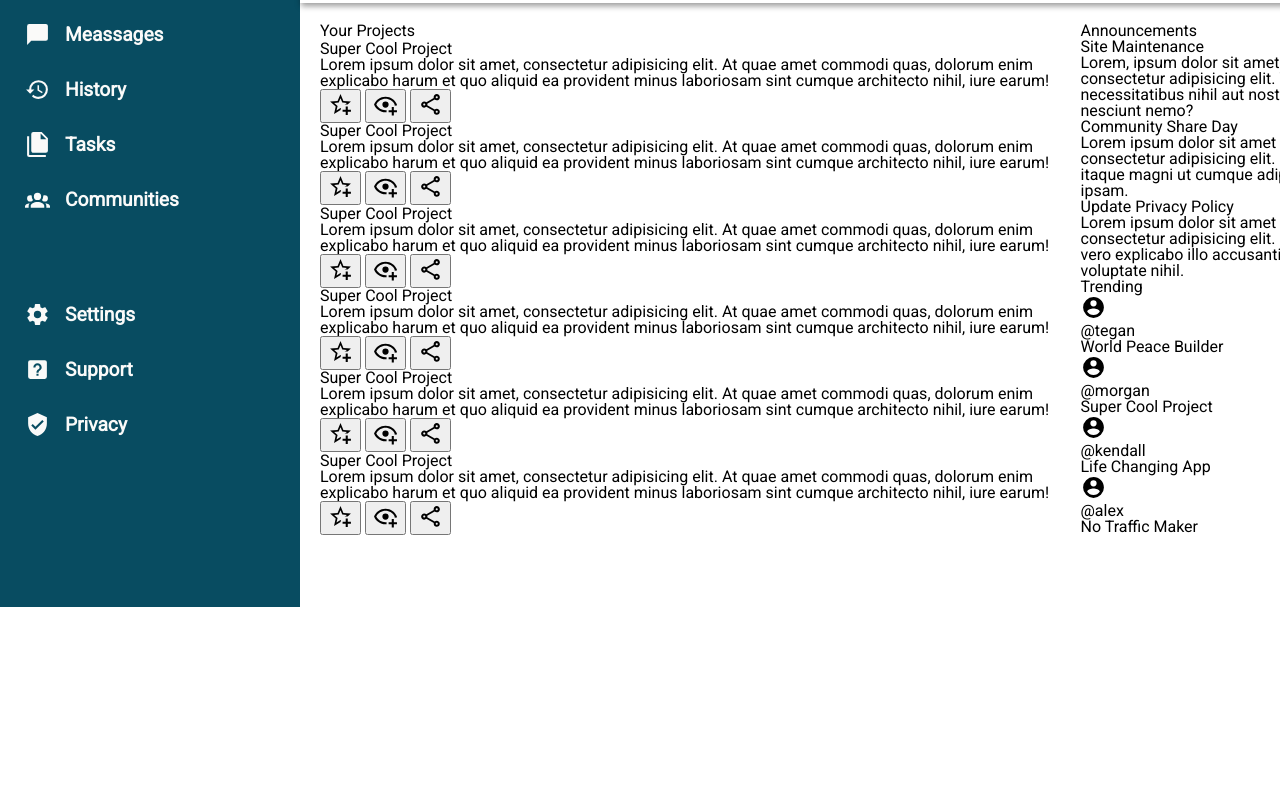
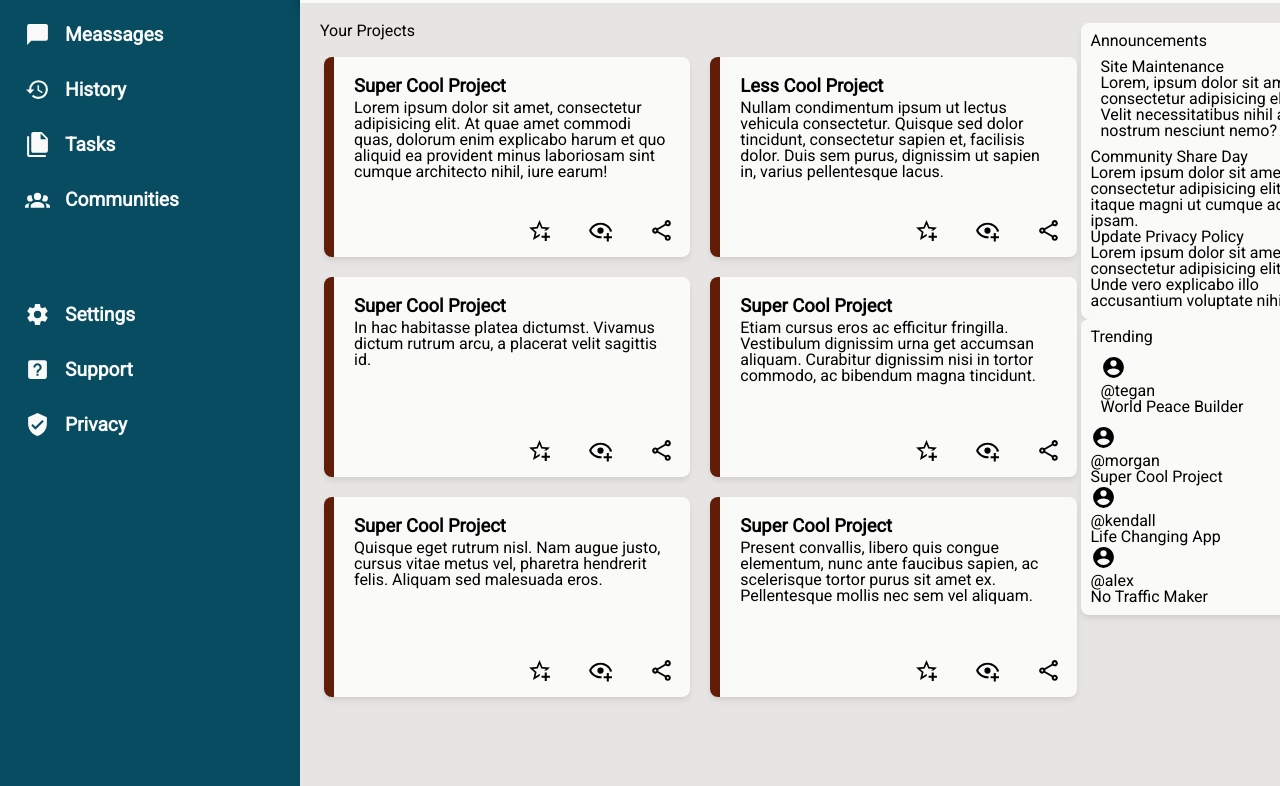
Before and after one commit to arsharora017/odin-admin_dashboard, a plain HTML site: page index.html in a window 1280 px wide. Shown: the part 193-979 px from the top of the page. Before the commit the page ends 800 px from the top, so only its background shows below. Drawn offline with Linux system fonts and the light colour scheme.

Commit message:
Create cards layout  and add use flexbox to align the elements inside the card.

```diff
--- a/index.html
+++ b/index.html
@@ -230,14 +230,15 @@
         <!-- Projects Container -->
         <main>
           <div class="projects-container">
-            <div>
-              <h3>Your Projects</h3>
-            </div>
+            <h3 class="heading">Your Projects</h3>
 
             <!-- defining projects in article -->
-            <article class="cards">
+            <article class="project-cards">
               <!-- Project cards -->
+
+              <!-- Card 1 -->
               <div class="card">
+                <div>
                   <h3>Super Cool Project</h3>
                   <p>
                     Lorem ipsum dolor sit amet, consectetur adipisicing elit. At
@@ -245,7 +246,9 @@
                     aliquid ea provident minus laboriosam sint cumque architecto
                     nihil, iure earum!
                   </p>
-                <div>
+                </div>
+
+                <div class="actions">
                   <button>
                     <svg viewBox="0 0 24 24">
                       <title>star-plus-outline</title>
@@ -275,15 +278,20 @@
                   </button>
                 </div>
               </div>
+
+              <!-- card 2 -->
               <div class="card">
-                <h3>Super Cool Project</h3>
+                <div>
+                  <h3>Less Cool Project</h3>
                   <p>
-                  Lorem ipsum dolor sit amet, consectetur adipisicing elit. At
-                  quae amet commodi quas, dolorum enim explicabo harum et quo
-                  aliquid ea provident minus laboriosam sint cumque architecto
-                  nihil, iure earum!
+                    Nullam condimentum ipsum ut lectus vehicula consectetur.
+                    Quisque sed dolor tincidunt, consectetur sapien et,
+                    facilisis dolor. Duis sem purus, dignissim ut sapien in,
+                    varius pellentesque lacus.
                   </p>
-                <div>
+                </div>
+
+                <div class="actions">
                   <button>
                     <svg viewBox="0 0 24 24">
                       <title>star-plus-outline</title>
@@ -313,15 +321,18 @@
                   </button>
                 </div>
               </div>
+
+              <!-- card 3 -->
               <div class="card">
+                <div>
                   <h3>Super Cool Project</h3>
                   <p>
-                  Lorem ipsum dolor sit amet, consectetur adipisicing elit. At
-                  quae amet commodi quas, dolorum enim explicabo harum et quo
-                  aliquid ea provident minus laboriosam sint cumque architecto
-                  nihil, iure earum!
+                    In hac habitasse platea dictumst. Vivamus dictum rutrum
+                    arcu, a placerat velit sagittis id.
                   </p>
-                <div>
+                </div>
+
+                <div class="actions">
                   <button>
                     <svg viewBox="0 0 24 24">
                       <title>star-plus-outline</title>
@@ -348,15 +359,19 @@
                   </button>
                 </div>
               </div>
+
+              <!-- card 4 -->
               <div class="card">
+                <div>
                   <h3>Super Cool Project</h3>
                   <p>
-                  Lorem ipsum dolor sit amet, consectetur adipisicing elit. At
-                  quae amet commodi quas, dolorum enim explicabo harum et quo
-                  aliquid ea provident minus laboriosam sint cumque architecto
-                  nihil, iure earum!
+                    Etiam cursus eros ac efficitur fringilla. Vestibulum
+                    dignissim urna get accumsan aliquam. Curabitur dignissim
+                    nisi in tortor commodo, ac bibendum magna tincidunt.
                   </p>
-                <div>
+                </div>
+
+                <div class="actions">
                   <button>
                     <svg viewBox="0 0 24 24">
                       <title>star-plus-outline</title>
@@ -383,15 +398,19 @@
                   </button>
                 </div>
               </div>
+
+              <!-- card 5 -->
               <div class="card">
+                <div>
                   <h3>Super Cool Project</h3>
                   <p>
-                  Lorem ipsum dolor sit amet, consectetur adipisicing elit. At
-                  quae amet commodi quas, dolorum enim explicabo harum et quo
-                  aliquid ea provident minus laboriosam sint cumque architecto
-                  nihil, iure earum!
+                    Quisque eget rutrum nisl. Nam augue justo, cursus vitae
+                    metus vel, pharetra hendrerit felis. Aliquam sed malesuada
+                    eros.
                   </p>
-                <div>
+                </div>
+
+                <div class="actions">
                   <button>
                     <svg viewBox="0 0 24 24">
                       <title>star-plus-outline</title>
@@ -418,15 +437,19 @@
                   </button>
                 </div>
               </div>
+
+              <!-- card 6 -->
               <div class="card">
+                <div>
                   <h3>Super Cool Project</h3>
                   <p>
-                  Lorem ipsum dolor sit amet, consectetur adipisicing elit. At
-                  quae amet commodi quas, dolorum enim explicabo harum et quo
-                  aliquid ea provident minus laboriosam sint cumque architecto
-                  nihil, iure earum!
+                    Present convallis, libero quis congue elementum, nunc ante
+                    faucibus sapien, ac scelerisque tortor purus sit amet ex.
+                    Pellentesque mollis nec sem vel aliquam.
                   </p>
-                <div>
+                </div>
+
+                <div class="actions">
                   <button>
                     <svg viewBox="0 0 24 24">
                       <title>star-plus-outline</title>
@@ -460,7 +483,7 @@
           <!-- Announcements and Trending -->
           <div>
             <!-- Announcements section -->
-            <div class="announcements">
+            <div class="announcements card">
               <h3>Announcements</h3>
               <article>
                 <div>
@@ -488,7 +511,7 @@
             </div>
 
             <!-- Trending section -->
-            <div>
+            <div class="card">
               <h3>Trending</h3>
               <article>
                 <div>
--- a/style.css
+++ b/style.css
@@ -135,6 +135,7 @@ table {
   --primary-color: #084c61;
   --gray-1: #fafaf9;
   --gray-2: #e7e5e4;
+  --accent: #611d08;
   --font-size-1: 1.2rem;
   --font-size-2: 1.5rem;
   --font-size-3: 1.3rem;
@@ -142,7 +143,8 @@ table {
   --image-size-1: 50px;
   --image-size-2: 75px;
 
-  --shadow-header: 0 4px 6px -1px rgb(0 0 0 / 0.4);
+  --shadow-header: 0 6px 12px -1px rgb(0 0 0 / 0.4);
+  --shadow-card: 0 4px 6px -1px rgb(0 0 0 / 0.1);
 }
 
 svg {
@@ -221,9 +223,10 @@ a {
 
 /* right side of page */
 
-.right-side {
+/* .right-side {
   padding-top: 20px;
-}
+  background-color: var(--gray-1);
+} */
 
 /*
 **************
@@ -237,9 +240,11 @@ header {
   display: grid;
   grid-template-columns: 3fr 2fr;
   grid-template-rows: repeat(2, 1fr);
+  padding-top: 20px;
   padding-bottom: 20px;
   padding-left: 20px;
   box-shadow: var(--shadow-header);
+  background-color: var(--gray-1);
 }
 
 .search-box {
@@ -357,13 +362,68 @@ main {
   grid-template-columns: 3fr 1fr;
   padding-top: 20px;
   padding-left: 20px;
+  background-color: var(--gray-2);
+  height: 100vh;
 }
 
 .projects-container {
   display: grid;
+  grid-template-rows: 30px auto;
 }
 
-.cards {
+.heading {
+  height: 10px;
+}
+
+.project-cards {
   display: grid;
-  grid-template-columns: minmax(min-content, 1fr);
+  gap: 20px;
+  padding: 4px;
+  grid-template-columns: repeat(2, 1fr);
+  grid-template-rows: repeat(3, 200px);
 }
+
+.card {
+  padding: 10px;
+  box-shadow: var(--shadow-card);
+  border-radius: 0.5rem;
+  background-color: var(--gray-1);
+}
+
+.card div:nth-child(1) {
+  padding: 10px;
+}
+
+.card div:nth-child(2) {
+  /* padding: 15px; */
+}
+
+.card > div > h3 {
+  font-weight: bolder;
+  font-size: 1.15rem;
+  padding-bottom: 5px;
+}
+
+.project-cards .card {
+  border-left: 10px solid var(--accent);
+  display: flex;
+  flex-direction: column;
+}
+
+.actions {
+  margin-top: auto;
+  display: flex;
+  align-self: flex-end;
+  justify-content: flex-end;
+  align-items: center;
+  gap: 1.5rem;
+}
+
+.actions button {
+  border: none;
+  background-color: var(--gray-1);
+}
+
+.actions svg {
+  background-color: var(--gray-1);
+}
```
Lines whose indentation alone changed are shown as unchanged.
